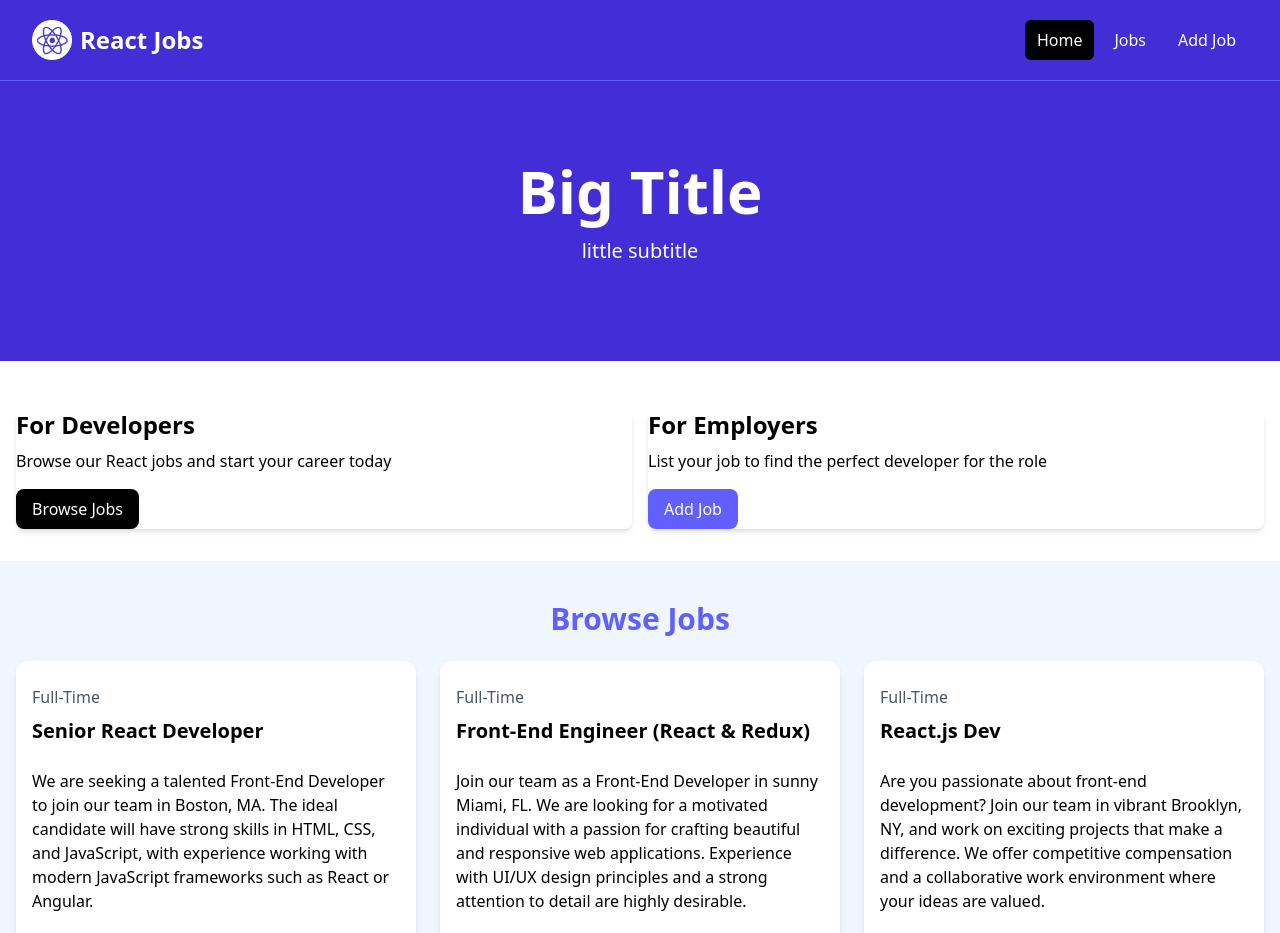
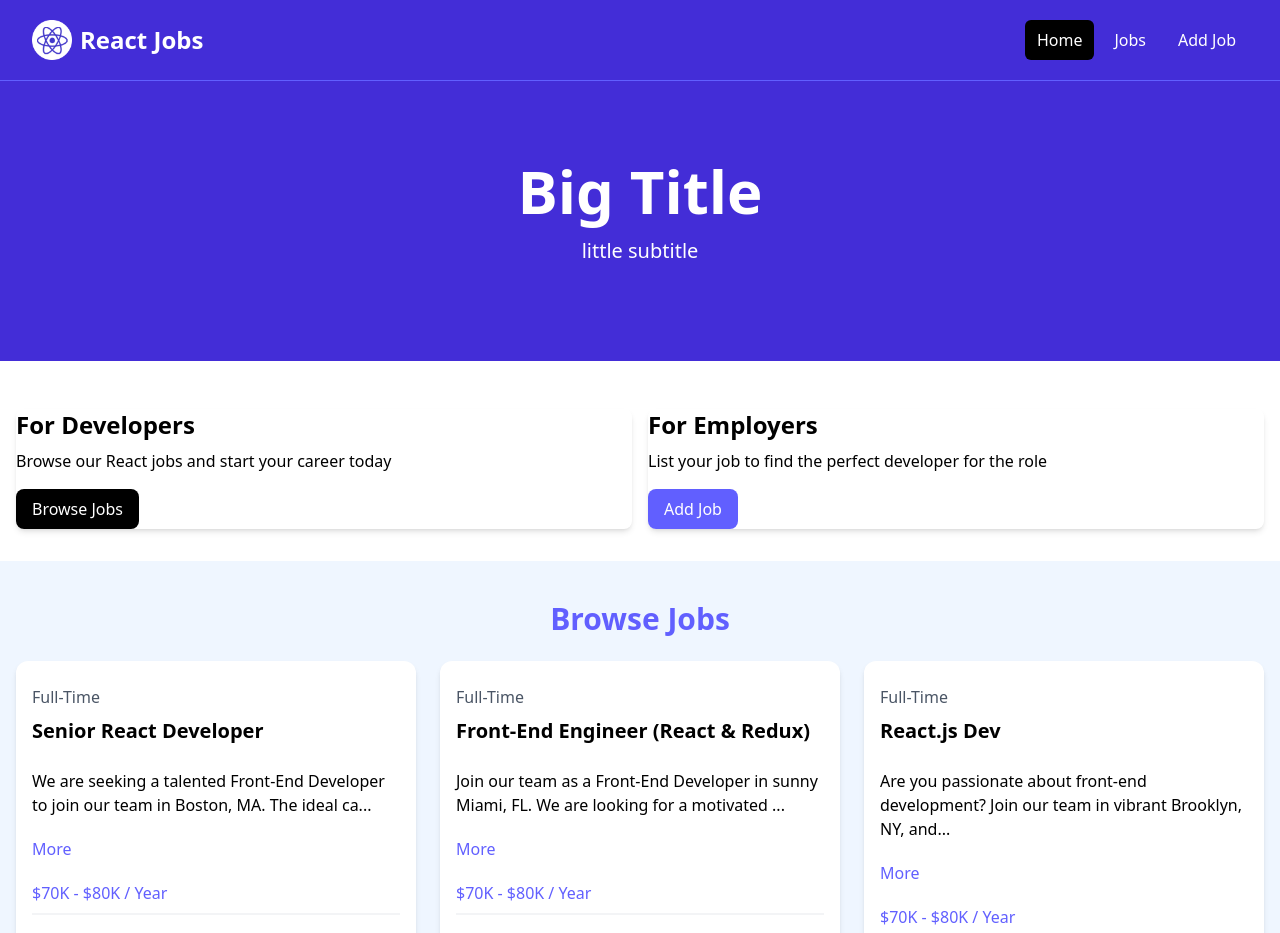
Before and after one commit to kgrayallday/react-jobs, a React (Vite) app: page / in a window 1280 px wide. Shown: the top 933 px of the page. Built offline with nearby package versions, Linux system fonts and the light colour scheme.

Commit message:
add state via show more less button

```diff
--- a/src/App.jsx
+++ b/src/App.jsx
@@ -3,6 +3,7 @@
 import HomeCards from './components/HomeCards'
 import JobsListings from './components/JobsListings'
 import ViewAllJobs from './components/ViewAllJobs'
+
 
 const App = () => {
   return (
--- a/src/components/JobListing.jsx
+++ b/src/components/JobListing.jsx
@@ -1,4 +1,15 @@
+import { useState } from 'react'
+import { FaMapMarker } from 'react-icons/fa'
+
 const JobListing = ({ job }) => {
+  const [showFullDescription, setShowFullDescription] = useState(false);
+
+  let description = job.description;
+
+  if (!showFullDescription) {
+    description = description.substring(0, 90) + '...';
+  }
+
   return (
     <div className="bg-white rounded-xl shadow-md relative">
       <div className="p-4">
@@ -8,8 +19,15 @@
         </div>
 
         <div className="mb-5">
-          { job.description }
+          { description }
         </div>
+
+    <button
+      onClick={ () => setShowFullDescription((prevState) => !prevState)}
+      className="text-indigo-500 mb-5 hover:text-indigo-600"
+    >
+      { showFullDescription ? 'Less' : 'More' }
+    </button>
 
         <h3 className="text-indigo-500 mb-2">{ job.salary } / Year</h3>
 
@@ -17,7 +35,7 @@
 
         <div className="flex flex-col lg:flex-row justify-between mb-4">
           <div className="text-orange-700 mb-3">
-            <i className="fa-solid fa-location-dot text-lg"></i>
+            <FaMapMarker className='inline text-lg mb-1 mr-1' />
             { job.location }
           </div>
           <a
```
